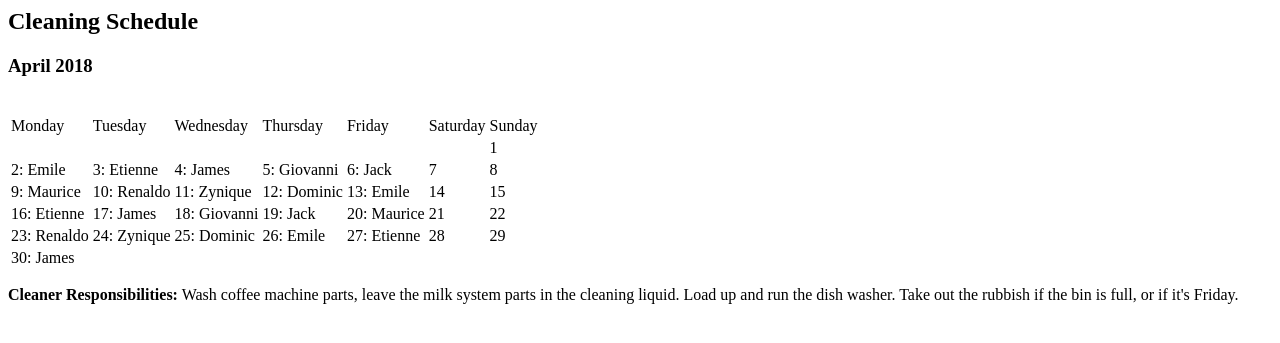
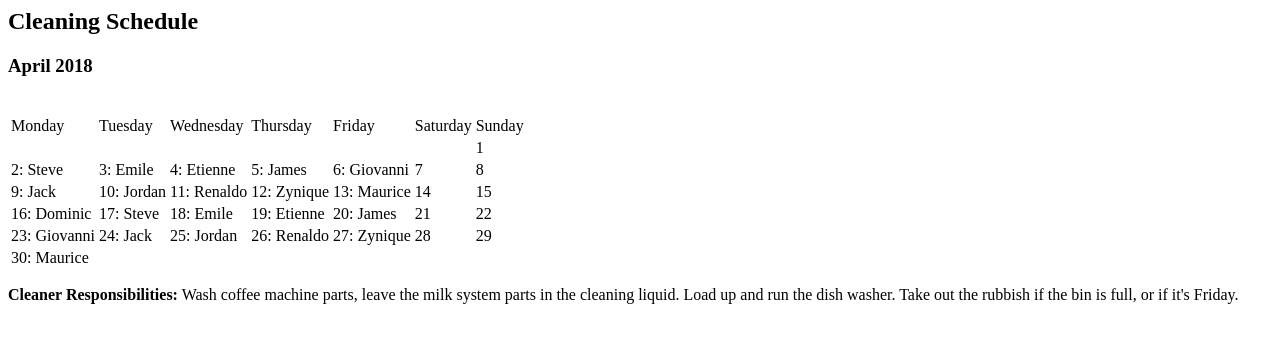
Before and after one commit to jsinclair/OfficeCleaning, a PHP site: page / in a window 1280 px wide. Shown: the top 343 px of the page. Run offline with PHP 8.4, Linux system fonts and the light colour scheme.

Commit message:
Added Jordan.

```diff
--- a/index.php
+++ b/index.php
@@ -18,7 +18,8 @@ echo date('N',strtotime(date('Y-m-01')))."<br/>";
 echo date('z',strtotime(date('Y-m-01')))."<br/>";
 echo date("t")."<br/>";*/
 
-$cleaners = ['Renaldo','Zynique', 'Dominic', 'Emile','Etienne','James','Giovanni','Jack','Maurice'];
+//$cleaners = ['Renaldo', 'Zynique', 'Maurice', 'Dominic', 'Steve', 'Emile', 'Etienne', 'James', 'Giovanni', 'Jack'];
+$cleaners = ['Etienne', 'James', 'Giovanni', 'Jack', 'Jordan', 'Renaldo', 'Zynique', 'Maurice', 'Dominic', 'Steve', 'Emile'];
 
 echo "<table>";
 echo "<tr>";
```
